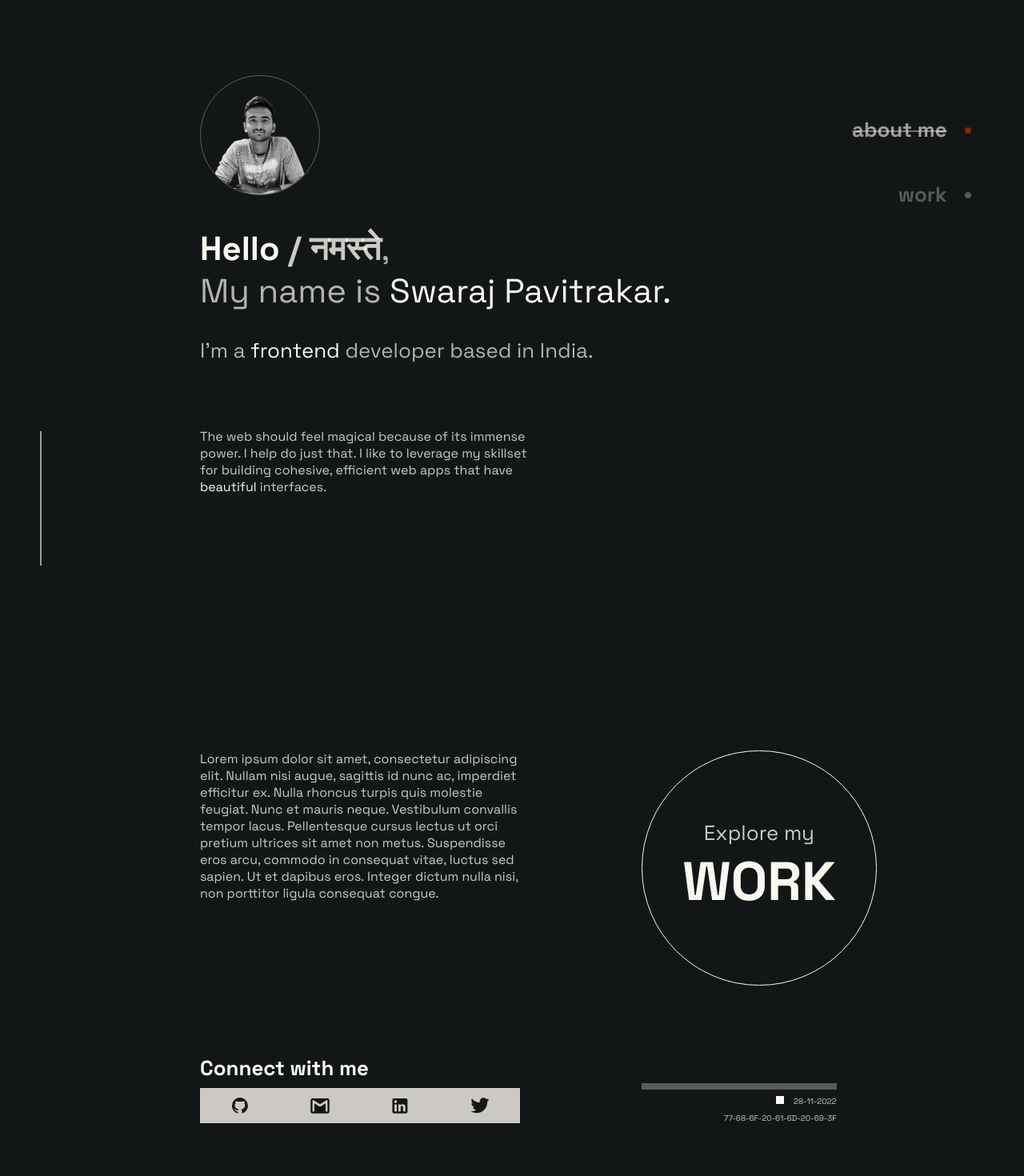
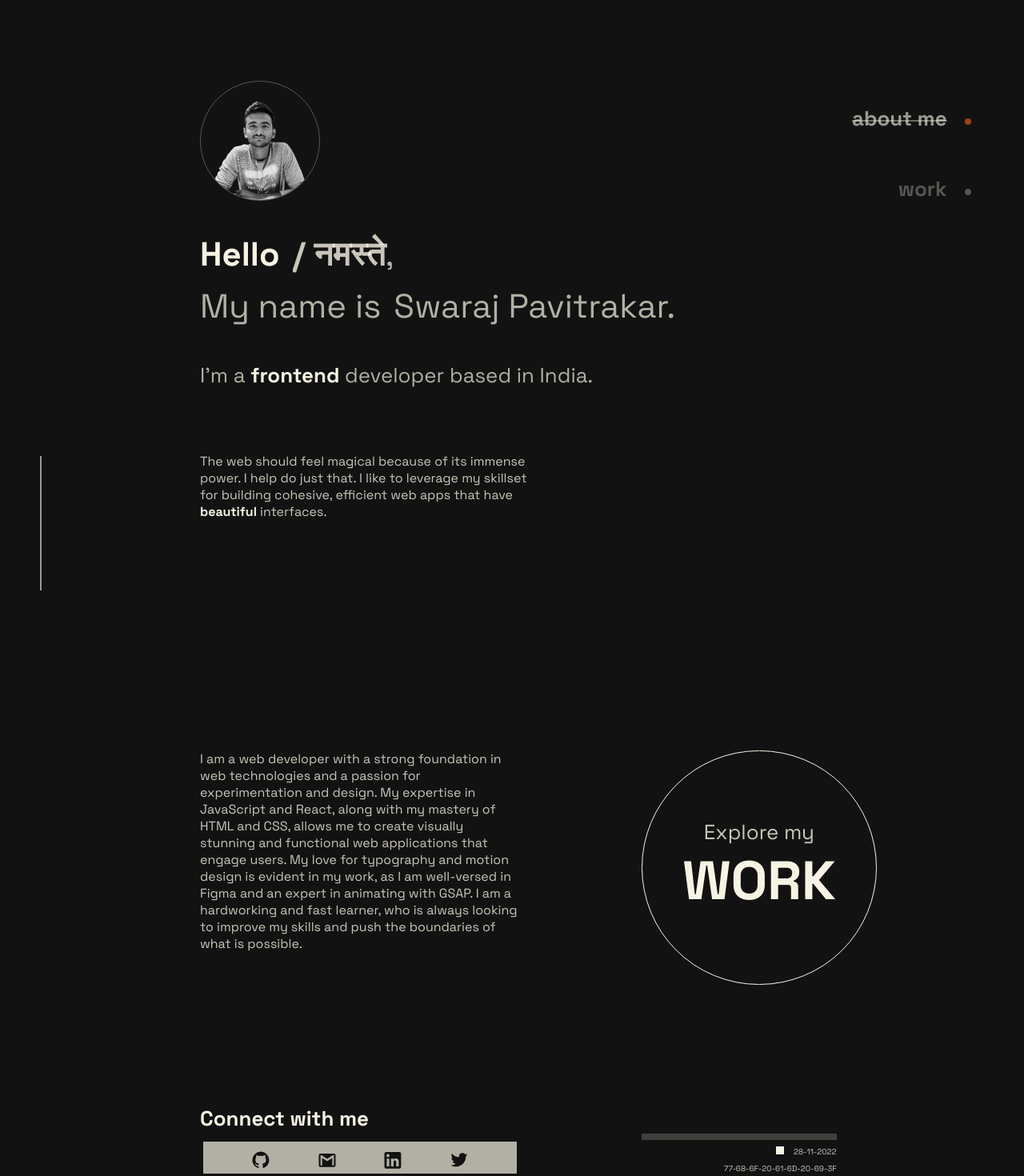
Before and after one commit to 0xSagaCity/myportfolio, a React (Vite) app: page / in a window 1280 px wide. Shown: the part 140-1610 px from the top of the page at 80% size. Built offline with nearby package versions, Linux system fonts and the light colour scheme.

Commit message:
Update animations and almost finished AboutMePage.tsx

```diff
--- a/src/App.css
+++ b/src/App.css
@@ -11,13 +11,14 @@
     width: 6px;
     top: -3px;
     left: -3px;
-    background-color: hsla(var(--co-secondary), 100%);
+    background-color: hsla(var(--co-secondary), 80%);
     z-index: 11000;
 }
 
 .cursor--outer {
     height: 40px;
     width: 40px;
-    border: 1px solid hsla(var(--co-accent), 100%);
+    border: 1px solid hsla(var(--co-accent), 70%);
+    background-color: hsla(var(--co-accent), 5%);
     z-index: 22000;
 }
--- a/src/App.tsx
+++ b/src/App.tsx
@@ -37,6 +37,7 @@ function App() {
             gsap.to(".cursor--outer", {
                 height: "40px",
                 width: "40px",
+                borderRadius: "50%",
                 duration: 0.4,
                 ease: "power4.easeIn",
             });
--- a/src/components/Header/Header.css
+++ b/src/components/Header/Header.css
@@ -24,6 +24,7 @@ nav {
 
 .link {
     all: unset;
+    min-height: 40px;
     font-size: var(--fs-big);
     font-weight: var(--fw-bold);
     overflow: hidden;
@@ -35,7 +36,7 @@ nav {
     width: 100%;
     top: 50%;
     left: 50%;
-    transform: translate(-50%, 0);
+    transform: translate(-50%, -100%);
     background: hsla(var(--co-accent), 100%);
 }
 
@@ -108,10 +109,19 @@ nav {
 .theme-toggle {
     border: none;
     background-color: transparent;
-    height: 30px;
-    width: 30px;
+    height: 40px;
+    width: 40px;
     display: flex;
     align-items: center;
     justify-content: center;
     cursor: pointer;
+    padding: 10px;
 }
+
+.icon-path {
+    fill: hsla(var(--co-secondary), 100%);
+}
+
+.theme-toggle:hover .icon-path {
+    fill: hsla(var(--co-accent), 100%);
+}
--- a/src/components/Icons/Icons.tsx
+++ b/src/components/Icons/Icons.tsx
@@ -8,7 +8,7 @@ export function SunIcon() {
             viewBox="0 0 22 22"
         >
             <path
-                fill="#F0F0F0BB"
+                className="icon-path"
                 d="m2.55 18.09 1.41 1.41 1.8-1.79-1.42-1.42M11 5c-3.31 0-6 2.69-6 6s2.69 6 6 6 6-2.69 6-6c0-3.32-2.69-6-6-6Zm8 7h3v-2h-3m-2.76 7.71 1.8 1.79 1.41-1.41-1.79-1.8M19.45 4l-1.41-1.4-1.8 1.79 1.42 1.42M12 0h-2v3h2M5.76 4.39 3.96 2.6 2.55 4l1.79 1.81 1.42-1.42ZM0 12h3v-2H0m12 9h-2v3h2"
             />
         </svg>
@@ -24,7 +24,7 @@ export function MoonIcon() {
             viewBox="0 0 22 22"
         >
             <path
-                fill="#0F0F0FBB"
+                className="icon-path"
                 d="M3.071 16.268a10 10 0 0 0 15.939-2.446A10 10 0 0 1 5.518.33a10 10 0 0 0-2.446 15.938Z"
             />
         </svg>
--- /dev/null
+++ b/src/components/SocialsBar/SocialsBar.tsx
@@ -0,0 +1,71 @@
+export function SocialBar() {
+    const allSocialIcons = [
+        <svg
+            xmlns="http://www.w3.org/2000/svg"
+            fill="none"
+            className="social-icon"
+            viewBox="0 0 21 20"
+        >
+            <path
+                className="github-icon social-icon-path"
+                d="M10.42.076a10 10 0 0 0-10 10c0 4.42 2.87 8.17 6.84 9.5.5.08.66-.23.66-.5v-1.69c-2.77.6-3.36-1.34-3.36-1.34-.46-1.16-1.11-1.47-1.11-1.47-.91-.62.07-.6.07-.6 1 .07 1.53 1.03 1.53 1.03.87 1.52 2.34 1.07 2.91.83.09-.65.35-1.09.63-1.34-2.22-.25-4.55-1.11-4.55-4.92 0-1.11.38-2 1.03-2.71-.1-.25-.45-1.29.1-2.64 0 0 .84-.27 2.75 1.02.79-.22 1.65-.33 2.5-.33.85 0 1.71.11 2.5.33 1.91-1.29 2.75-1.02 2.75-1.02.55 1.35.2 2.39.1 2.64.65.71 1.03 1.6 1.03 2.71 0 3.82-2.34 4.66-4.57 4.91.36.31.69.92.69 1.85v2.74c0 .27.16.59.67.5 3.97-1.34 6.83-5.08 6.83-9.5a9.999 9.999 0 0 0-10-10Z"
+            />
+        </svg>,
+        <svg
+            xmlns="http://www.w3.org/2000/svg"
+            fill="none"
+            className="social-icon"
+            viewBox="0 0 21 17"
+        >
+            <path
+                className="gmail-icon social-icon-path"
+                d="M18.5 14.834h-2v-8.75l-6 3.75-6-3.75v8.75h-2v-12h1.2l6.8 4.25 6.8-4.25h1.2m0-2h-16c-1.11 0-2 .89-2 2v12a2 2 0 0 0 2 2h16a2 2 0 0 0 2-2v-12a2 2 0 0 0-2-2Z"
+            />
+        </svg>,
+        <svg
+            xmlns="http://www.w3.org/2000/svg"
+            fill="none"
+            className="social-icon"
+            viewBox="0 0 19 19"
+        >
+            <path
+                className="linkedin-icon social-icon-path"
+                d="M16.42.833a2 2 0 0 1 2 2v14a2 2 0 0 1-2 2h-14a2 2 0 0 1-2-2v-14a2 2 0 0 1 2-2h14Zm-.5 15.5v-5.3a3.26 3.26 0 0 0-3.26-3.26c-.85 0-1.84.52-2.32 1.3v-1.11H7.55v8.37h2.79v-4.93c0-.77.62-1.4 1.39-1.4a1.4 1.4 0 0 1 1.4 1.4v4.93h2.79ZM4.3 6.394a1.68 1.68 0 0 0 1.68-1.68c0-.93-.75-1.69-1.68-1.69a1.69 1.69 0 0 0-1.69 1.69c0 .93.76 1.68 1.69 1.68Zm1.39 9.94v-8.37H2.92v8.37h2.77Z"
+            />
+        </svg>,
+        <svg
+            xmlns="http://www.w3.org/2000/svg"
+            fill="none"
+            className="social-icon"
+            viewBox="0 0 22 18"
+        >
+            <path
+                className="twitter-icon social-icon-path"
+                d="M21.42 2.333c-.77.35-1.6.58-2.46.69.88-.53 1.56-1.37 1.88-2.38-.83.5-1.75.85-2.72 1.05-.79-.86-1.9-1.36-3.16-1.36-2.35 0-4.27 1.92-4.27 4.29 0 .34.04.67.11.98-3.56-.18-6.73-1.89-8.84-4.48-.37.63-.58 1.37-.58 2.15 0 1.49.75 2.81 1.91 3.56-.71 0-1.37-.2-1.95-.5v.03c0 2.08 1.48 3.82 3.44 4.21a4.22 4.22 0 0 1-1.93.07 4.28 4.28 0 0 0 4 2.98 8.521 8.521 0 0 1-5.33 1.84c-.34 0-.68-.02-1.02-.06 1.9 1.22 4.16 1.93 6.58 1.93 7.88 0 12.21-6.54 12.21-12.21 0-.19 0-.37-.01-.56.84-.6 1.56-1.36 2.14-2.23Z"
+            />
+        </svg>,
+    ];
+
+    const iconTitles = [
+        "Github Link",
+        "Gmail Icon",
+        "LinkedIn Icon",
+        "Twitter Icon",
+    ];
+
+    return (
+        <div className="social-icons-inner">
+            {allSocialIcons.map((icon, index) => {
+                return (
+                    <div
+                        key={`social-icon-${index}`}
+                        title={iconTitles[index]}
+                        className="social-icon-wrapper"
+                    >
+                        {icon}
+                    </div>
+                );
+            })}
+        </div>
+    );
+}
--- a/src/index.css
+++ b/src/index.css
@@ -23,15 +23,15 @@
 }
 
 .dark-theme {
-    --co-primary: 195, 13%, 8%;
-    --co-secondary: 43, 51%, 96%;
-    --co-accent: 15, 100%, 40%;
+    --co-secondary: 48, 53%, 93%;
+    --co-primary: 0, 0%, 7%;
+    --co-accent: 18, 99%, 55%;
 }
 
 .light-theme {
-    --co-primary: 43, 51%, 96%;
-    --co-secondary: 195, 13%, 8%;
-    --co-accent: 15, 100%, 50%;
+    --co-primary: 48, 53%, 93%;
+    --co-secondary: 0, 0%, 0%;
+    --co-accent: 18, 99%, 55%;
 }
 
 .app {
--- a/src/pages/aboutme/AboutMePage.css
+++ b/src/pages/aboutme/AboutMePage.css
@@ -48,6 +48,23 @@
     color: hsla(var(--co-secondary), 70%);
 }
 
+.aboutme-subtitle:hover .subtitle-emph,
+.aboutme-speak:hover .speak-emp {
+    color: hsla(var(--co-accent), 100%);
+}
+
+.greeting-emph,
+.greeting-hindi,
+.greeting-english {
+    display: inline-block;
+}
+
+.overflow-wrapper {
+    display: inline-block;
+    overflow: hidden;
+    margin-inline-end: 1rem;
+}
+
 .greeting-english {
     font-weight: var(--fw-bold);
     color: hsla(var(--co-secondary), 100%);
@@ -58,10 +75,15 @@
     color: hsla(var(--co-secondary), 80%);
 }
 
-.greeting-emph,
-.subtitle-emp,
+.subtitle-emph,
 .speak-emp {
     color: hsla(var(--co-secondary), 100%);
+    transition: all 400ms ease-in;
+}
+
+.subtitle-emph,
+.speak-emp {
+    font-weight: var(--fw-bold);
 }
 
 .aboutme-subtitle {
@@ -124,16 +146,31 @@
 }
 
 .links-container {
-    height: 44px;
+    height: 48px;
     width: 100%;
-    background: hsla(var(--co-secondary), 80%);
+    padding: 4px;
+}
+
+.social-icons-inner {
+    height: 100%;
+    width: 100%;
     display: flex;
     justify-content: space-evenly;
     padding-block: 12px;
+    background: hsla(var(--co-secondary), 70%);
 }
 
 .social-icon {
+    height: 22px;
+    width: 22px;
     fill: hsla(var(--co-primary), 100%);
+    cursor: pointer;
+    transition: all 200ms ease-in;
+}
+
+.social-icon:hover {
+    fill: hsla(var(--co-accent), 100%);
+    transform: scale(1.2);
 }
 
 .connect-right {
@@ -152,7 +189,7 @@
     border: 1px solid hsla(var(--co-secondary), 100%);
     aspect-ratio: 1/1;
     border-radius: 50%;
-    transition: border 600ms ease-in;
+    transition: border 800ms ease-in;
     cursor: pointer;
 }
 
@@ -197,13 +234,18 @@
     height: 10px;
     width: 10px;
     background-color: hsla(var(--co-secondary), 100%);
+    transition: all 400ms ease-in;
+}
+
+.connect-right:hover .date-blip {
+    background-color: hsla(var(--co-accent), 70%);
 }
 
 .date-line {
     height: 8px;
     width: 100%;
     max-width: 15.2rem;
-    background-color: hsla(var(--co-secondary), 30%);
+    background-color: hsla(var(--co-secondary), 20%);
 }
 
 .hex-text {
--- a/src/pages/aboutme/AboutMePage.tsx
+++ b/src/pages/aboutme/AboutMePage.tsx
@@ -1,46 +1,55 @@
+import { useLayoutEffect, useRef } from "react";
+import { useNavigate, useOutletContext } from "react-router-dom";
+import "./AboutMePage.css";
 import gsap from "gsap";
-import { useRef } from "react";
-import { useOutletContext } from "react-router-dom";
-import "./AboutMePage.css";
+import { SocialBar } from "../../components/SocialsBar/SocialsBar";
+import {
+    cursorElementEnter,
+    cursorElementLeave,
+} from "../../utils/animationFunctions";
 
 export function AboutMePage() {
     const exploreButtonRef = useRef<HTMLButtonElement>(null);
     const {
-        cursorCords,
         isStuck,
     }: {
-        cursorCords: React.MutableRefObject<{
-            cursorX: number;
-            cursorY: number;
-        }>;
         isStuck: React.MutableRefObject<boolean>;
     } = useOutletContext();
+    const navigate = useNavigate();
+    const socialIconsRef = useRef<HTMLDivElement>(null);
 
-    function exploreButtonHoverEnter() {
-        isStuck.current = true;
-        const exploreButtonCords =
-            exploreButtonRef.current?.getBoundingClientRect();
-        gsap.to(".cursor--outer", {
-            x: exploreButtonCords?.x,
-            y: exploreButtonCords?.y,
-            width: exploreButtonRef.current?.clientWidth,
-            height: exploreButtonRef.current?.clientHeight,
-            duration: 0.8,
-            ease: "power2.out",
-        });
+    function sendToWork() {
+        isStuck.current = false;
+        navigate("/work");
     }
 
-    function exploreButtonHoverExit() {
-        gsap.to(".cursor--outer", {
-            height: "40px",
-            width: "40px",
-            x: cursorCords.current.cursorX - 20,
-            y: cursorCords.current.cursorY - 20,
-            ease: "power2.out",
-            duration: 0.4,
-        });
-        isStuck.current = false;
+    useLayoutEffect(() => {
+        gsap.fromTo(
+            [".greeting-english", ".greeting-hindi", ".greeting-emph"],
+            {
+                opacity: 0,
+                yPercent: 100,
+            },
+            {
+                opacity: 1,
+                yPercent: 0,
+                duration: 1,
+                stagger: 0.2,
+                ease: "power3.out",
             }
+        );
+        gsap.fromTo(
+            ".aboutme-image-container",
+            {
+                scale: 0.7,
+            },
+            {
+                scale: 1,
+                duration: 0.6,
+                ease: "expo.easeIn",
+            }
+        );
+    }, []);
 
     return (
         <main className="aboutme-container">
@@ -53,17 +62,23 @@ export function AboutMePage() {
                     />
                 </div>
                 <h2 className="aboutme-title">
+                    <span className="overflow-wrapper">
                         <span className="greeting-english">Hello </span>
+                    </span>
+                    <span className="overflow-wrapper">
                         <span className="greeting-hindi">/ नमस्ते</span>,
+                    </span>
                     <div className="greeting-text">
-                        My name is{" "}
+                        <span className="overflow-wrapper">My name is</span>
+                        <span className="overflow-wrapper">
                             <span className="greeting-emph">
                                 Swaraj Pavitrakar.
+                            </span>
                         </span>
                     </div>
                 </h2>
                 <p className="aboutme-subtitle">
-                    I’m a <span className="subtitle-emp">frontend</span>{" "}
+                    I’m a <span className="subtitle-emph">frontend</span>{" "}
                     developer based in India.
                 </p>
                 <p className="aboutme-speak">
@@ -77,60 +92,37 @@ export function AboutMePage() {
                 <div className="connect-container">
                     <div className="connect-left">
                         <div className="connect-text">
-                            Lorem ipsum dolor sit amet, consectetur adipiscing
-                            elit. Nullam nisi augue, sagittis id nunc ac,
-                            imperdiet efficitur ex. Nulla rhoncus turpis quis
-                            molestie feugiat. Nunc et mauris neque. Vestibulum
-                            convallis tempor lacus. Pellentesque cursus lectus
-                            ut orci pretium ultrices sit amet non metus.
-                            Suspendisse eros arcu, commodo in consequat vitae,
-                            luctus sed sapien. Ut et dapibus eros. Integer
-                            dictum nulla nisi, non porttitor ligula consequat
-                            congue.
+                            I am a web developer with a strong foundation in web
+                            technologies and a passion for experimentation and
+                            design. My expertise in JavaScript and React, along
+                            with my mastery of HTML and CSS, allows me to create
+                            visually stunning and functional web applications
+                            that engage users. My love for typography and motion
+                            design is evident in my work, as I am well-versed in
+                            Figma and an expert in animating with GSAP. I am a
+                            hardworking and fast learner, who is always looking
+                            to improve my skills and push the boundaries of what
+                            is possible.
                         </div>
-                        <div className="connect-links-container">
+                        <div
+                            className="connect-links-container"
+                            onMouseEnter={() =>
+                                cursorElementEnter(isStuck, socialIconsRef, {
+                                    borderRadius: 0,
+                                })
+                            }
+                            onMouseLeave={() => {
+                                cursorElementLeave(isStuck, {
+                                    borderRadius: "50%",
+                                });
+                            }}
+                        >
                             <span className="links-title">Connect with me</span>
-                            <div className="links-container">
-                                <svg
-                                    xmlns="http://www.w3.org/2000/svg"
-                                    fill="none"
-                                    viewBox="0 0 21 20"
+                            <div
+                                ref={socialIconsRef}
+                                className="links-container"
                             >
-                                    <path
-                                        className="github-icon social-icon"
-                                        d="M10.42.076a10 10 0 0 0-10 10c0 4.42 2.87 8.17 6.84 9.5.5.08.66-.23.66-.5v-1.69c-2.77.6-3.36-1.34-3.36-1.34-.46-1.16-1.11-1.47-1.11-1.47-.91-.62.07-.6.07-.6 1 .07 1.53 1.03 1.53 1.03.87 1.52 2.34 1.07 2.91.83.09-.65.35-1.09.63-1.34-2.22-.25-4.55-1.11-4.55-4.92 0-1.11.38-2 1.03-2.71-.1-.25-.45-1.29.1-2.64 0 0 .84-.27 2.75 1.02.79-.22 1.65-.33 2.5-.33.85 0 1.71.11 2.5.33 1.91-1.29 2.75-1.02 2.75-1.02.55 1.35.2 2.39.1 2.64.65.71 1.03 1.6 1.03 2.71 0 3.82-2.34 4.66-4.57 4.91.36.31.69.92.69 1.85v2.74c0 .27.16.59.67.5 3.97-1.34 6.83-5.08 6.83-9.5a9.999 9.999 0 0 0-10-10Z"
-                                    />
-                                </svg>
-                                <svg
-                                    xmlns="http://www.w3.org/2000/svg"
-                                    fill="none"
-                                    viewBox="0 0 21 17"
-                                >
-                                    <path
-                                        className="gmail-icon social-icon"
-                                        d="M18.5 14.834h-2v-8.75l-6 3.75-6-3.75v8.75h-2v-12h1.2l6.8 4.25 6.8-4.25h1.2m0-2h-16c-1.11 0-2 .89-2 2v12a2 2 0 0 0 2 2h16a2 2 0 0 0 2-2v-12a2 2 0 0 0-2-2Z"
-                                    />
-                                </svg>
-                                <svg
-                                    xmlns="http://www.w3.org/2000/svg"
-                                    fill="none"
-                                    viewBox="0 0 19 19"
-                                >
-                                    <path
-                                        className="linkedin-icon social-icon"
-                                        d="M16.42.833a2 2 0 0 1 2 2v14a2 2 0 0 1-2 2h-14a2 2 0 0 1-2-2v-14a2 2 0 0 1 2-2h14Zm-.5 15.5v-5.3a3.26 3.26 0 0 0-3.26-3.26c-.85 0-1.84.52-2.32 1.3v-1.11H7.55v8.37h2.79v-4.93c0-.77.62-1.4 1.39-1.4a1.4 1.4 0 0 1 1.4 1.4v4.93h2.79ZM4.3 6.394a1.68 1.68 0 0 0 1.68-1.68c0-.93-.75-1.69-1.68-1.69a1.69 1.69 0 0 0-1.69 1.69c0 .93.76 1.68 1.69 1.68Zm1.39 9.94v-8.37H2.92v8.37h2.77Z"
-                                    />
-                                </svg>
-                                <svg
-                                    xmlns="http://www.w3.org/2000/svg"
-                                    fill="none"
-                                    viewBox="0 0 22 18"
-                                >
-                                    <path
-                                        className="twitter-icon social-icon"
-                                        d="M21.42 2.333c-.77.35-1.6.58-2.46.69.88-.53 1.56-1.37 1.88-2.38-.83.5-1.75.85-2.72 1.05-.79-.86-1.9-1.36-3.16-1.36-2.35 0-4.27 1.92-4.27 4.29 0 .34.04.67.11.98-3.56-.18-6.73-1.89-8.84-4.48-.37.63-.58 1.37-.58 2.15 0 1.49.75 2.81 1.91 3.56-.71 0-1.37-.2-1.95-.5v.03c0 2.08 1.48 3.82 3.44 4.21a4.22 4.22 0 0 1-1.93.07 4.28 4.28 0 0 0 4 2.98 8.521 8.521 0 0 1-5.33 1.84c-.34 0-.68-.02-1.02-.06 1.9 1.22 4.16 1.93 6.58 1.93 7.88 0 12.21-6.54 12.21-12.21 0-.19 0-.37-.01-.56.84-.6 1.56-1.36 2.14-2.23Z"
-                                    />
-                                </svg>
+                                <SocialBar />
                             </div>
                         </div>
                     </div>
@@ -138,8 +130,11 @@ export function AboutMePage() {
                         <button
                             ref={exploreButtonRef}
                             className="explore-button cursor-hover-effect"
-                            onMouseEnter={() => exploreButtonHoverEnter()}
-                            onMouseLeave={() => exploreButtonHoverExit()}
+                            onMouseEnter={() =>
+                                cursorElementEnter(isStuck, exploreButtonRef)
+                            }
+                            onMouseLeave={() => cursorElementLeave(isStuck)}
+                            onClick={() => sendToWork()}
                         >
                             <span className="explore-button-text">
                                 Explore my
--- /dev/null
+++ b/src/utils/animationFunctions.tsx
@@ -0,0 +1,38 @@
+import gsap from "gsap";
+
+interface animStuckType extends React.MutableRefObject<boolean> {}
+interface itemRefType
+    extends React.RefObject<
+        HTMLButtonElement | HTMLDivElement | HTMLAnchorElement
+    > {}
+
+export function cursorElementEnter(
+    isStuck: animStuckType,
+    themeToggleRef: itemRefType,
+    customProperties: Object = {}
+) {
+    const toggleRect = themeToggleRef.current?.getBoundingClientRect();
+    gsap.to(".cursor--outer", {
+        height: toggleRect?.height,
+        width: toggleRect?.width,
+        x: toggleRect?.x,
+        y: toggleRect?.y,
+        duration: 0.8,
+        ease: "power2.out",
+        ...customProperties,
+    });
+    isStuck.current = true;
+}
+
+export function cursorElementLeave(
+    isStuck: animStuckType,
+    customProperties: Object = {}
+) {
+    isStuck.current = false;
+    gsap.to(".cursor--outer", {
+        height: "40px",
+        width: "40px",
+        duration: 0.4,
+        ...customProperties,
+    });
+}
```
Also changed, not shown: src/components/Header/Header.tsx (+24 -36 lines). Lines whose indentation alone changed are shown as unchanged.
